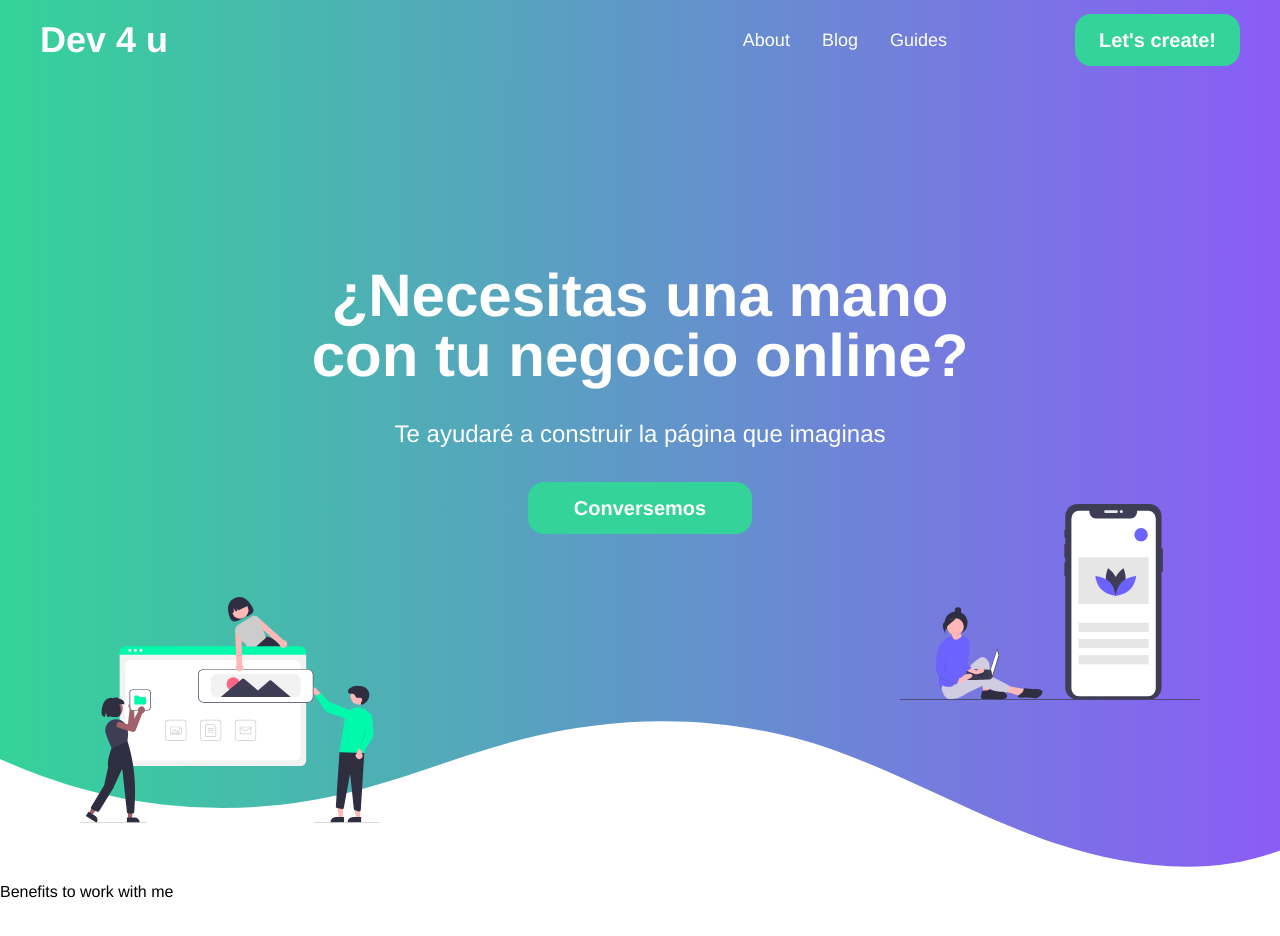
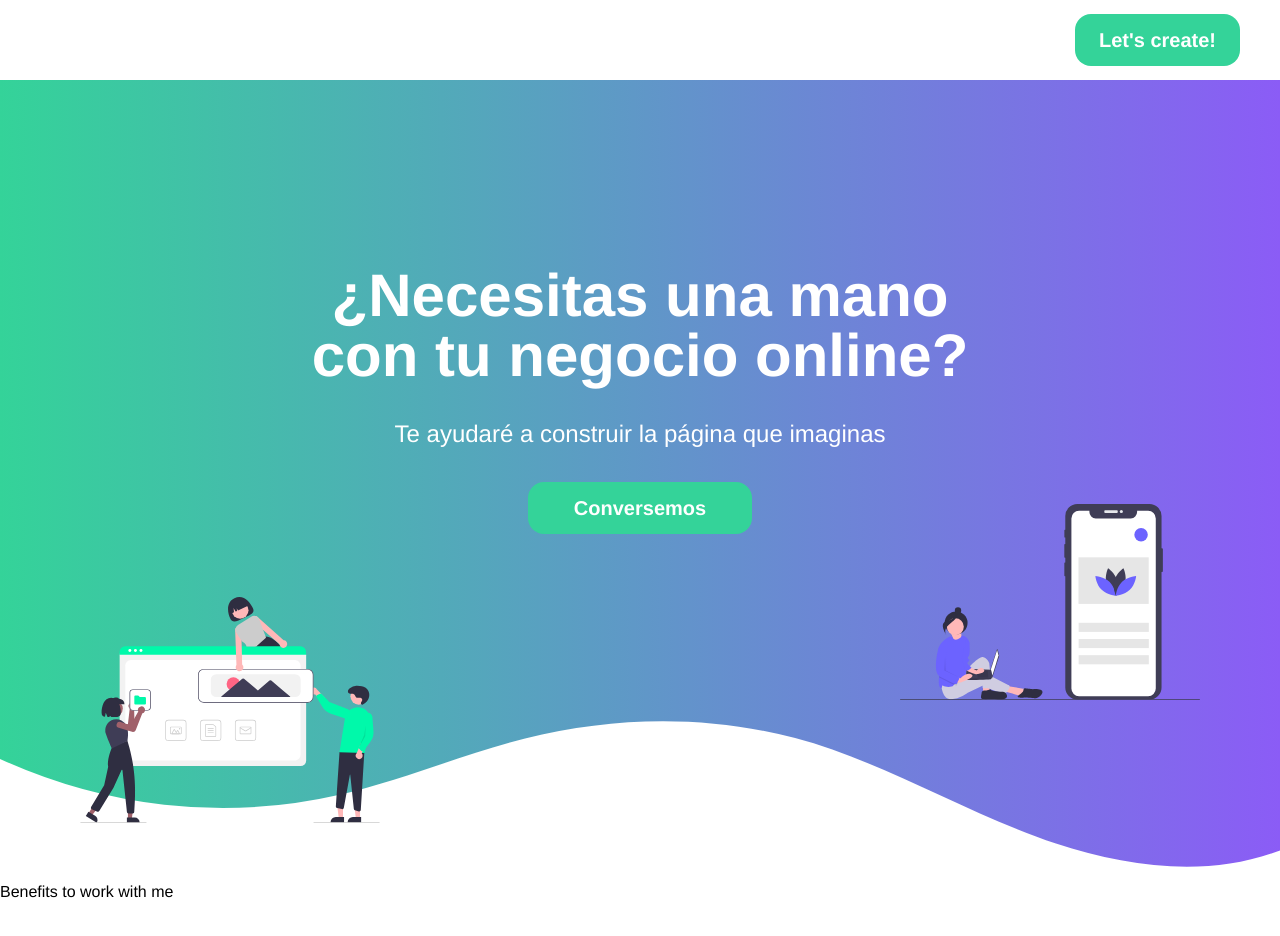
Before and after one commit to phronesys/portfolio-v2, a Vue app: page / in a window 1280 px wide. Shown: the top 936 px of the page. Built offline with nearby package versions, Linux system fonts and the light colour scheme.

Commit message:
enhancement(navigation-bar): scroll to change bg color

```diff
--- a/src/components/NavigationBar.vue
+++ b/src/components/NavigationBar.vue
@@ -1,10 +1,11 @@
 <template>
-  <section>
+  <section :class="{ dark: scrollPosition > 700 }">
     <div>Dev 4 u</div>
     <ul>
       <li>About</li>
       <li>Blog</li>
       <li>Guides</li>
+      <li>{{scrollPosition}}</li>
     </ul>
     <button>Let's create!</button>
   </section>
@@ -13,13 +14,33 @@
 <script>
 export default {
   name: "NavigationBar",
+  props: {
+    dark: {
+      type: Boolean,
+      default: false,
+    },
+  },
+  data: () => ({
+    scrollPosition: 0,
+  }),
+  methods: {
+    updateScroll() {
+      this.scrollPosition = window.scrollY;
+    },
+  },
+  mounted() {
+    window.addEventListener("scroll", this.updateScroll);
+  },
 };
 </script>
 
 <style lang="postcss" scoped>
 section {
-  @apply p-10 w-full h-20 flex flex-row items-center fixed top-0 left-0 right-0 z-10;
-  @apply bg-gradient-to-r from-green-400 to-purple-500 text-white;
+  @apply p-10 w-full h-20 flex flex-row items-center fixed top-0 left-0 right-0 z-20;
+  @apply bg-transparent text-white transition-all duration-200 ease-linear;
+}
+section.dark {
+  @apply bg-black;
 }
 section > div {
   @apply font-semibold text-4xl;
@@ -30,5 +51,4 @@ section > ul {
 section > button {
   @apply bg-green-400 px-6 py-3 rounded-2xl text-white text-xl font-semibold;
 }
-
 </style>
```
